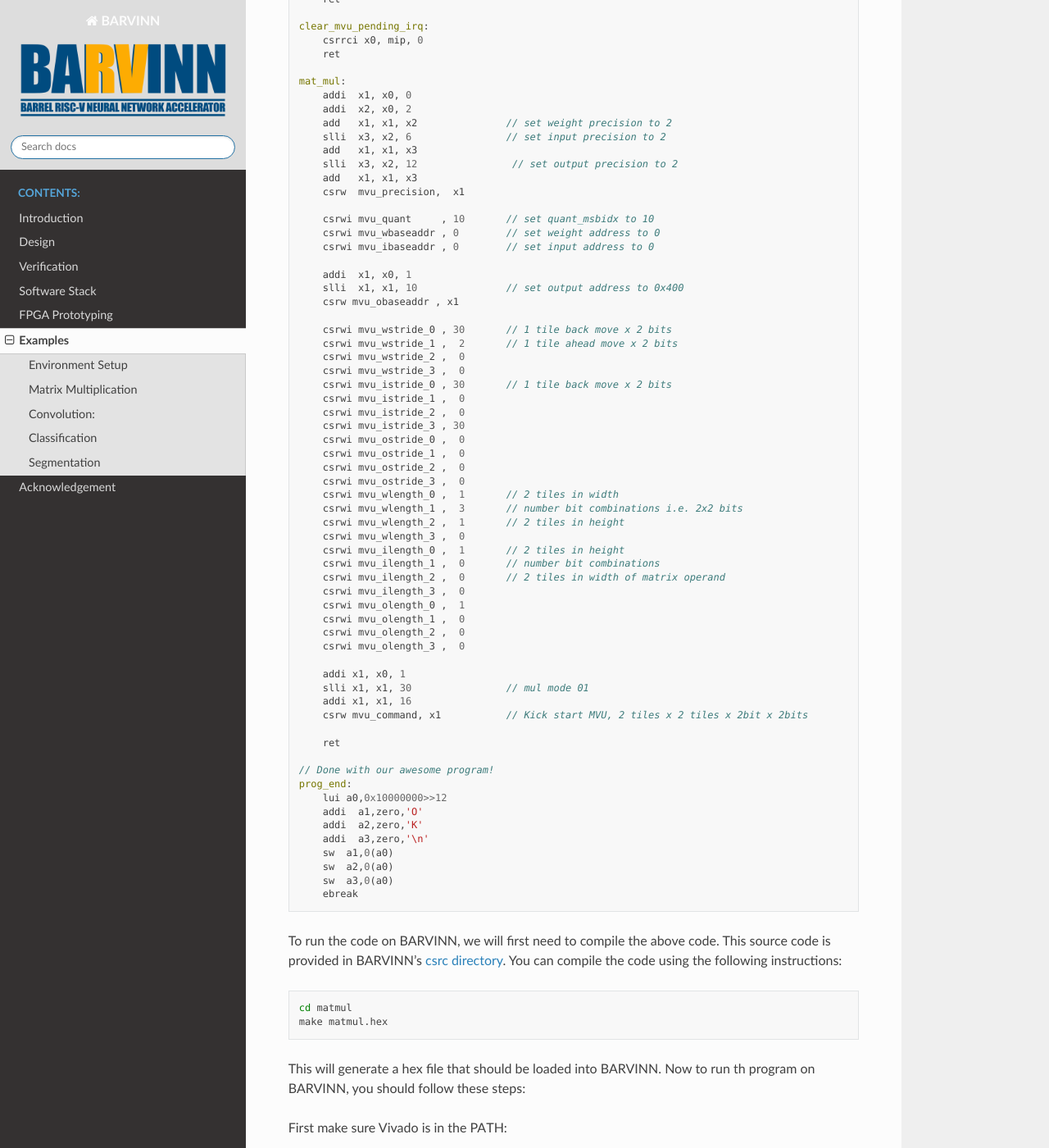
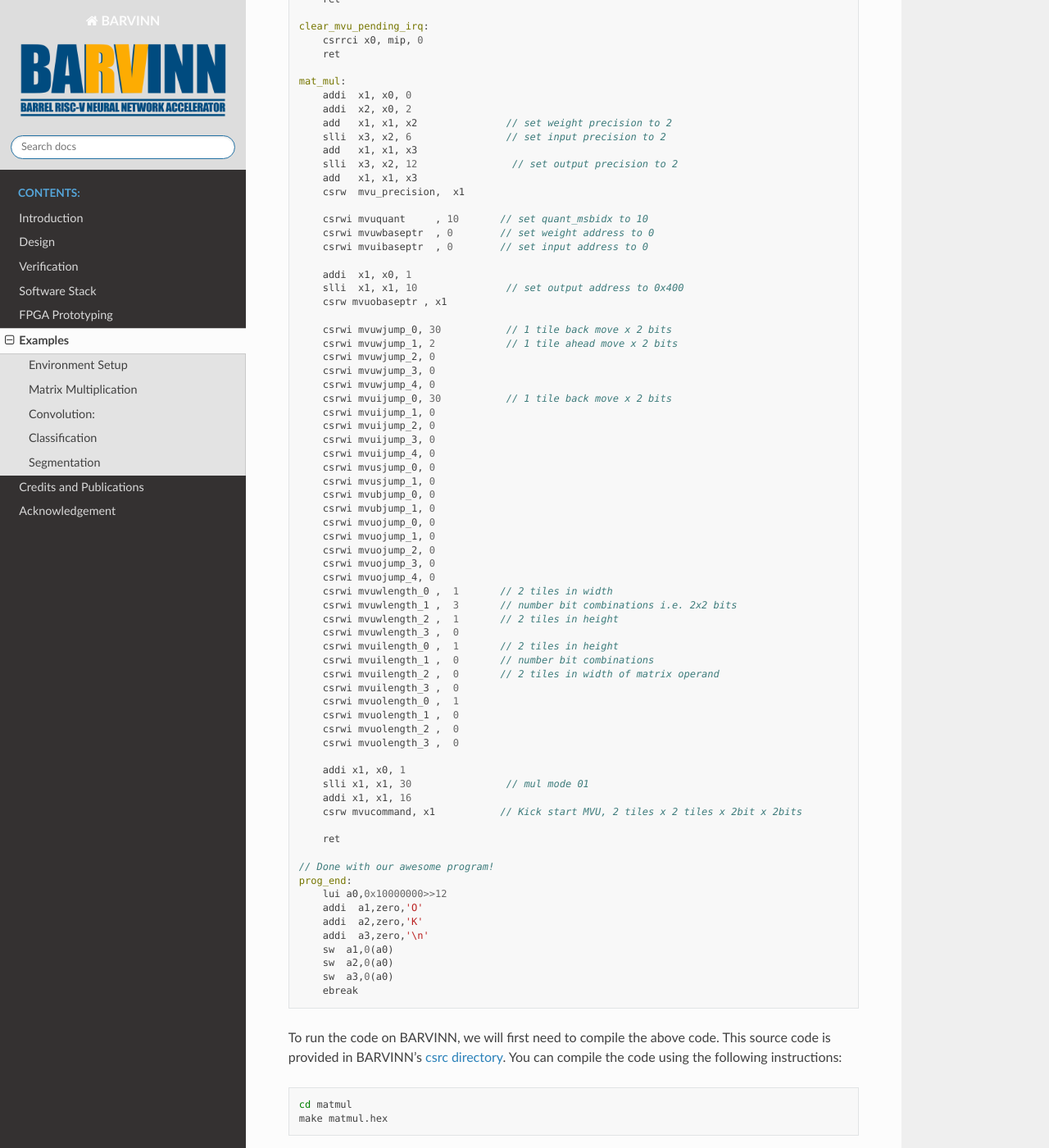
Before and after one commit to hossein1387/BARVINN, a Sphinx documentation site: the page built from docs/examples.rst, in a window 1280 px wide and 1400 px high, scrolled down 2180 px. Shown: the whole window at 82% size. Built offline with Sphinx 7.4.7 and the Read the Docs theme 2.0.0, drawn with Linux system fonts in a browser that asks for light colours.

Commit message:
updating doc

```diff
--- a/docs/acknowledgement.rst
+++ b/docs/acknowledgement.rst
@@ -7,12 +7,6 @@ This project was financially supported by the following organizations:
   :width: 200
   :alt: Alternative text
   :target: https://www.cmc.ca/
-
-.. figure:: _static/ibm.png
-  :width: 200
-  :alt: Alternative text
-  :target: https://www.IBM.com/
-
 
 .. figure:: _static/MILA.png
   :width: 200
--- a/docs/examples.rst
+++ b/docs/examples.rst
@@ -110,43 +110,50 @@ In this example code, we want to program `MVU[0]` to perform a matrix multiplica
       add   x1, x1, x3
       csrw  mvu_precision,  x1
 
-      csrwi mvu_quant     , 10       // set quant_msbidx to 10
-      csrwi mvu_wbaseaddr , 0        // set weight address to 0
-      csrwi mvu_ibaseaddr , 0        // set input address to 0
+      csrwi mvuquant     , 10       // set quant_msbidx to 10
+      csrwi mvuwbaseptr  , 0        // set weight address to 0
+      csrwi mvuibaseptr  , 0        // set input address to 0
 
       addi  x1, x0, 1
       slli  x1, x1, 10               // set output address to 0x400
-      csrw mvu_obaseaddr , x1
+      csrw mvuobaseptr , x1
 
-      csrwi mvu_wstride_0 , 30       // 1 tile back move x 2 bits
-      csrwi mvu_wstride_1 ,  2       // 1 tile ahead move x 2 bits
-      csrwi mvu_wstride_2 ,  0
-      csrwi mvu_wstride_3 ,  0
-      csrwi mvu_istride_0 , 30       // 1 tile back move x 2 bits
-      csrwi mvu_istride_1 ,  0
-      csrwi mvu_istride_2 ,  0
-      csrwi mvu_istride_3 , 30
-      csrwi mvu_ostride_0 ,  0
-      csrwi mvu_ostride_1 ,  0
-      csrwi mvu_ostride_2 ,  0
-      csrwi mvu_ostride_3 ,  0
-      csrwi mvu_wlength_0 ,  1       // 2 tiles in width
-      csrwi mvu_wlength_1 ,  3       // number bit combinations i.e. 2x2 bits
-      csrwi mvu_wlength_2 ,  1       // 2 tiles in height
-      csrwi mvu_wlength_3 ,  0
-      csrwi mvu_ilength_0 ,  1       // 2 tiles in height
-      csrwi mvu_ilength_1 ,  0       // number bit combinations
-      csrwi mvu_ilength_2 ,  0       // 2 tiles in width of matrix operand
-      csrwi mvu_ilength_3 ,  0
-      csrwi mvu_olength_0 ,  1
-      csrwi mvu_olength_1 ,  0
-      csrwi mvu_olength_2 ,  0
-      csrwi mvu_olength_3 ,  0
+      csrwi mvuwjump_0, 30           // 1 tile back move x 2 bits
+      csrwi mvuwjump_1, 2            // 1 tile ahead move x 2 bits
+      csrwi mvuwjump_2, 0
+      csrwi mvuwjump_3, 0
+      csrwi mvuwjump_4, 0
+      csrwi mvuijump_0, 30           // 1 tile back move x 2 bits
+      csrwi mvuijump_1, 0
+      csrwi mvuijump_2, 0
+      csrwi mvuijump_3, 0
+      csrwi mvuijump_4, 0
+      csrwi mvusjump_0, 0
+      csrwi mvusjump_1, 0
+      csrwi mvubjump_0, 0
+      csrwi mvubjump_1, 0
+      csrwi mvuojump_0, 0
+      csrwi mvuojump_1, 0
+      csrwi mvuojump_2, 0
+      csrwi mvuojump_3, 0
+      csrwi mvuojump_4, 0
+      csrwi mvuwlength_0 ,  1       // 2 tiles in width
+      csrwi mvuwlength_1 ,  3       // number bit combinations i.e. 2x2 bits
+      csrwi mvuwlength_2 ,  1       // 2 tiles in height
+      csrwi mvuwlength_3 ,  0
+      csrwi mvuilength_0 ,  1       // 2 tiles in height
+      csrwi mvuilength_1 ,  0       // number bit combinations
+      csrwi mvuilength_2 ,  0       // 2 tiles in width of matrix operand
+      csrwi mvuilength_3 ,  0
+      csrwi mvuolength_0 ,  1
+      csrwi mvuolength_1 ,  0
+      csrwi mvuolength_2 ,  0
+      csrwi mvuolength_3 ,  0
 
       addi x1, x0, 1
       slli x1, x1, 30                // mul mode 01
       addi x1, x1, 16
-      csrw mvu_command, x1           // Kick start MVU, 2 tiles x 2 tiles x 2bit x 2bits
+      csrw mvucommand, x1           // Kick start MVU, 2 tiles x 2 tiles x 2bit x 2bits
 
       ret
 
--- a/docs/index.rst
+++ b/docs/index.rst
@@ -18,4 +18,5 @@ Editor: **MohammadHossein AskariHemmat**
    software
    fpga_prototyping
    examples
+   credits
    acknowledgement
```
Also changed, not shown: docs/credits.rst (added, +43 -0 lines), 1 other file.
